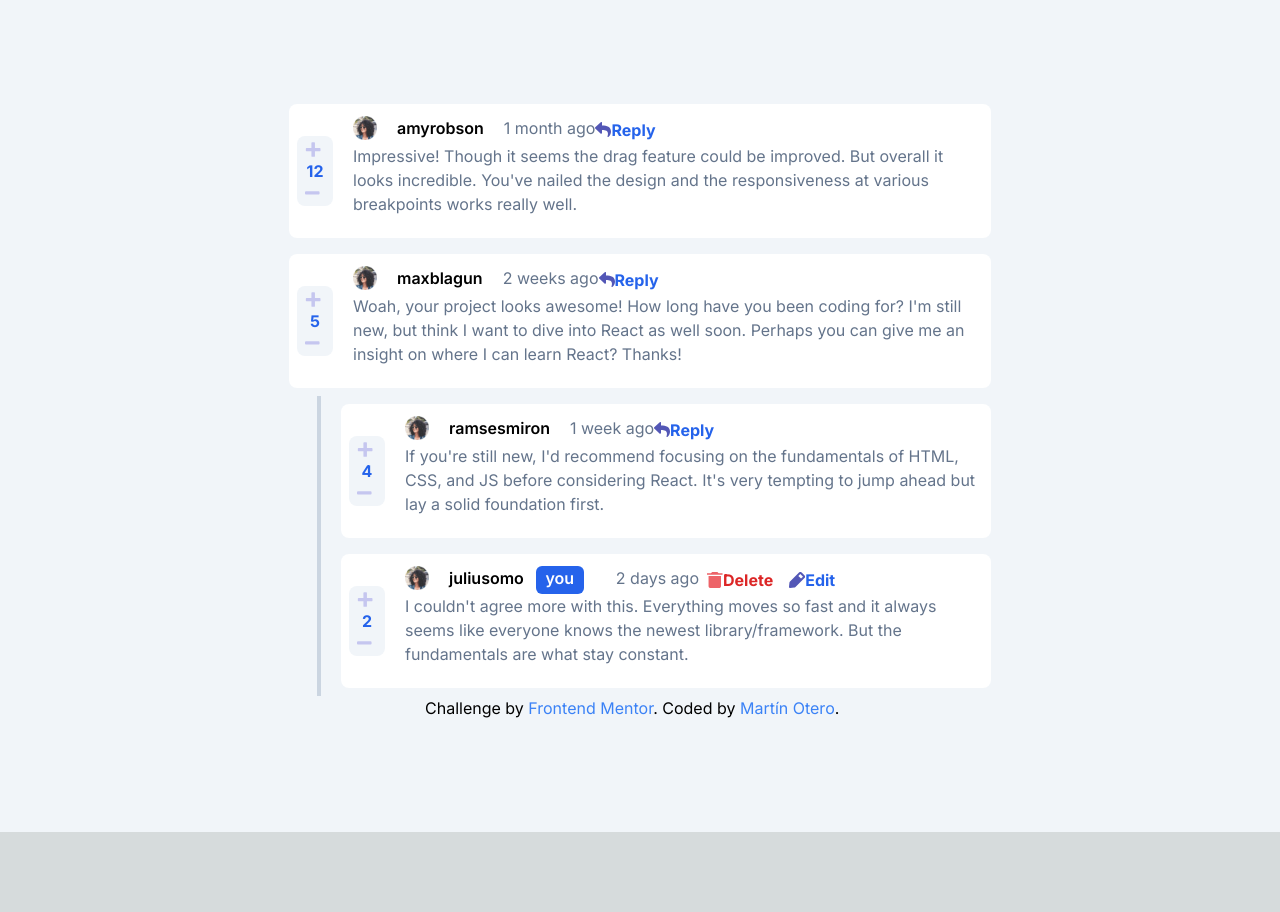
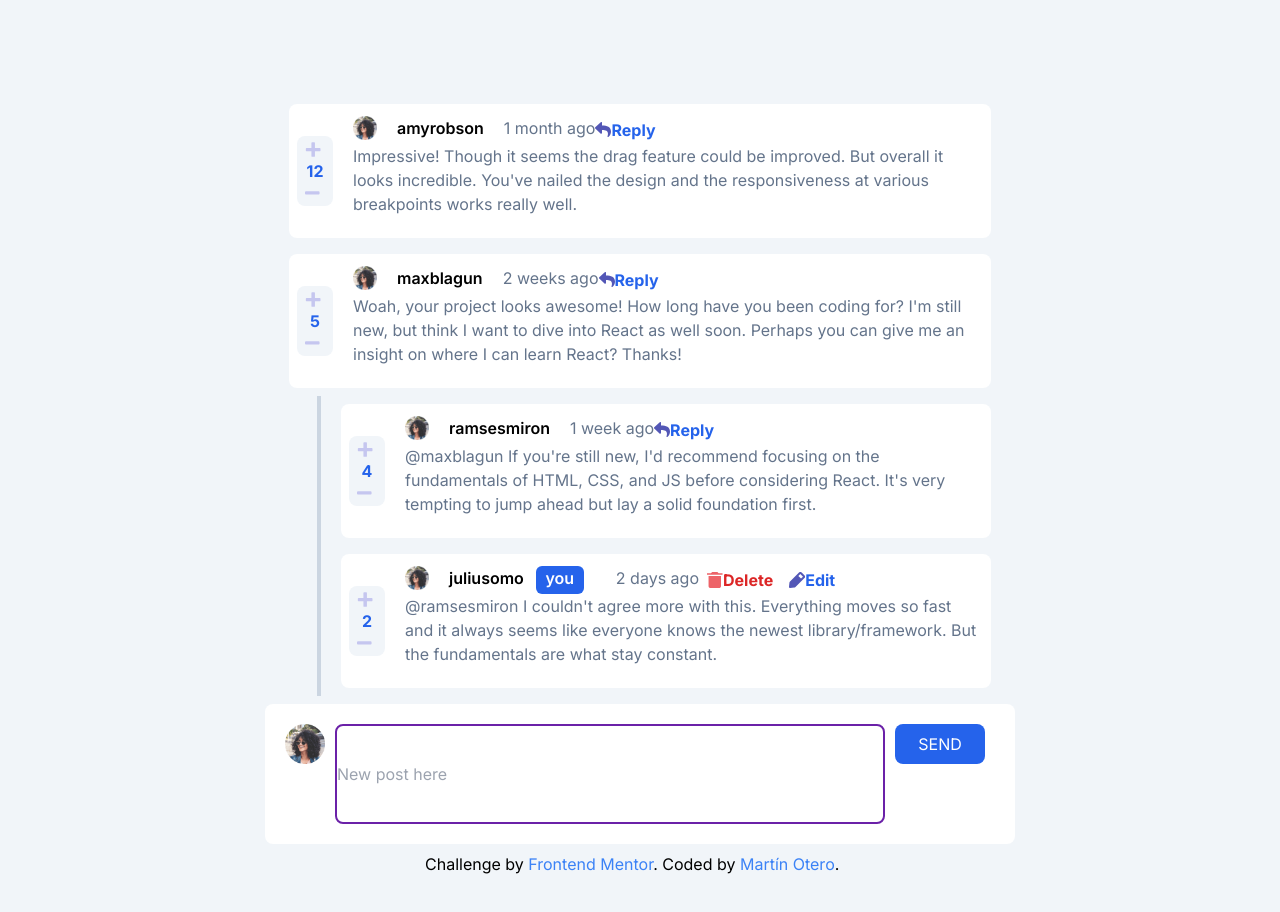
Before and after one commit to C0d3Drak3/interactive-comments, a Next.js app: page / in a window 1280 px wide. Shown: the top 912 px of the page. Before the commit the page ends 832 px from the top, so only its background shows below. Built offline with nearby package versions, Linux system fonts and the light colour scheme.

Commit message:
addComment
Added comment, and replyingTo tag in a reply

```diff
--- a/src/app/components/comment.js
+++ b/src/app/components/comment.js
@@ -96,12 +96,11 @@ const Comment = ({
   };
 
   const handleReply = () => {
-    setIsReplying(true); //Reply , cambio el estado
     if (isReplying) {
       setIsReplying(false);
+    } else {
+      setIsReplying(true);
     }
-    onReply(comment.id); //puede ser comment.user.username
-    console.log("respondiendo al usuario: " + comment.user.username);
   };
 
   const handleSendReply = () => {
@@ -241,6 +240,7 @@ const Comment = ({
               </>
             )}
           </div>
+          {/*EDIT */}
           {editing ? (
             <div>
               <textarea
@@ -257,12 +257,16 @@ const Comment = ({
             </div>
           ) : (
             <div>
-              <p>{comment.content}</p>
+              <p>
+                {comment.replyingTo
+                  ? `@${comment.replyingTo} ` + comment.content
+                  : comment.content}
+              </p>
             </div>
           )}
         </div>
       </div>
-
+      {/*REPLY */}
       {isReplying && (
         <div className="bg-white rounded-lg grid grid-flow-col w-[750px] my-2 p-5">
           <div className="">
--- a/src/app/components/comments.js
+++ b/src/app/components/comments.js
@@ -1,13 +1,13 @@
 "use client";
 import React, { useState, useEffect } from "react";
 import Comment from "./comment.js";
+import NewComment from "./newComment.js";
 import { useLocalStorage } from "./useLocalStorage";
 
 const Comments = () => {
   const { getItem, setItem } = useLocalStorage("myData");
   const [currentUser, setCurrentUser] = useState(null);
   const [comments, setComments] = useState([]);
-  const [replyingTo, setReplyingTo] = useState(null);
 
   useEffect(() => {
     const data = getItem();
@@ -16,6 +16,17 @@ const Comments = () => {
       setComments(data.comments);
     }
   }, []);
+
+  const handleAddComment = (newCommentPost) => {
+    // Copiar el array de comentarios actual para evitar mutar el estado directamente
+    const updatedComments = [...comments, newCommentPost];
+
+    // Actualizar el estado de los comentarios
+    setComments(updatedComments);
+
+    // Guardar los cambios en el localStorage
+    setItem({ ...getItem(), comments: updatedComments });
+  };
 
   const handleVoteComment = (commentId, voteType) => {
     // Verificar si el usuario actual ha votado por el comentario principal
@@ -174,11 +185,6 @@ const Comments = () => {
     setItem({ currentUser, comments: updatedComments });
   };
 
-  const handleReply = (username) => {
-    setReplyingTo(username);
-    console.log("respuesta a " + username);
-  };
-
   const handleSendReply = (parentCommentId, newReply) => {
     // Find the parent comment
     console.log("Handle Send Reply to:" + parentCommentId);
@@ -210,7 +216,6 @@ const Comments = () => {
             comment={comment}
             currentUser={currentUser}
             parentCommentId={comment.id}
-            onReply={handleReply}
             onSendReply={handleSendReply}
             onEditComment={handleEditComment}
             onDeleteComment={handleDeleteComment}
@@ -228,7 +233,6 @@ const Comments = () => {
                       comment={reply}
                       currentUser={currentUser}
                       parentCommentId={comment.id}
-                      onReply={handleReply}
                       onSendReply={handleSendReply}
                       onEditComment={handleEditComment}
                       onDeleteComment={handleDeleteComment}
@@ -243,6 +247,7 @@ const Comments = () => {
           )}
         </div>
       ))}
+      <NewComment currentUser={currentUser} onAddComment={handleAddComment} />
     </div>
   );
 };
--- /dev/null
+++ b/src/app/components/newComment.js
@@ -0,0 +1,64 @@
+"use client";
+
+import React, { useState } from "react";
+import Image from "next/image";
+import testImg from "../../../images/avatars/image-amyrobson.png";
+
+const NewComment = ({ onAddComment, currentUser }) => {
+  const [newComment, setNewComment] = useState("");
+
+  const handleNewComment = () => {
+    const now = new Date().toLocaleDateString("en-us", {
+      weekday: "long",
+      year: "numeric",
+      month: "short",
+      day: "numeric",
+    });
+    const newCommentPost = {
+      id: Date.now(),
+      content: newComment,
+      createdAt: now,
+      score: 0,
+      user: currentUser,
+      replies: [],
+    };
+    // Verificar si el comentario no está vacío antes de agregarlo
+    if (newComment.trim() !== "") {
+      // Llamar a la función onAddComment y pasarle el nuevo comentario
+      onAddComment(newCommentPost);
+      // Limpiar el estado después de agregar el comentario
+      setNewComment("");
+    }
+  };
+
+  return (
+    <div className="bg-white rounded-lg grid grid-flow-col w-[750px] my-2 p-5 text-slate-500 ">
+      <div className="">
+        {/* Asegúrate de tener la ruta correcta a tu imagen y que testImg esté definido */}
+        <Image
+          src={testImg} // Reemplaza testImg con la variable que contiene la ruta de la imagen
+          alt="img not found"
+          width={50}
+          height={50}
+          className="w-10 h-auto"
+        />
+      </div>
+
+      <input
+        type="text"
+        value={newComment}
+        onChange={(e) => setNewComment(e.target.value)}
+        placeholder={`New post here`}
+        className="min-h-[100px] w-[550px] border-2 border-purple-800 rounded-lg"
+      />
+      <button
+        className="bg-blue-600 rounded-lg w-[90px] h-[40px] text-white"
+        onClick={handleNewComment}
+      >
+        SEND
+      </button>
+    </div>
+  );
+};
+
+export default NewComment;
```
